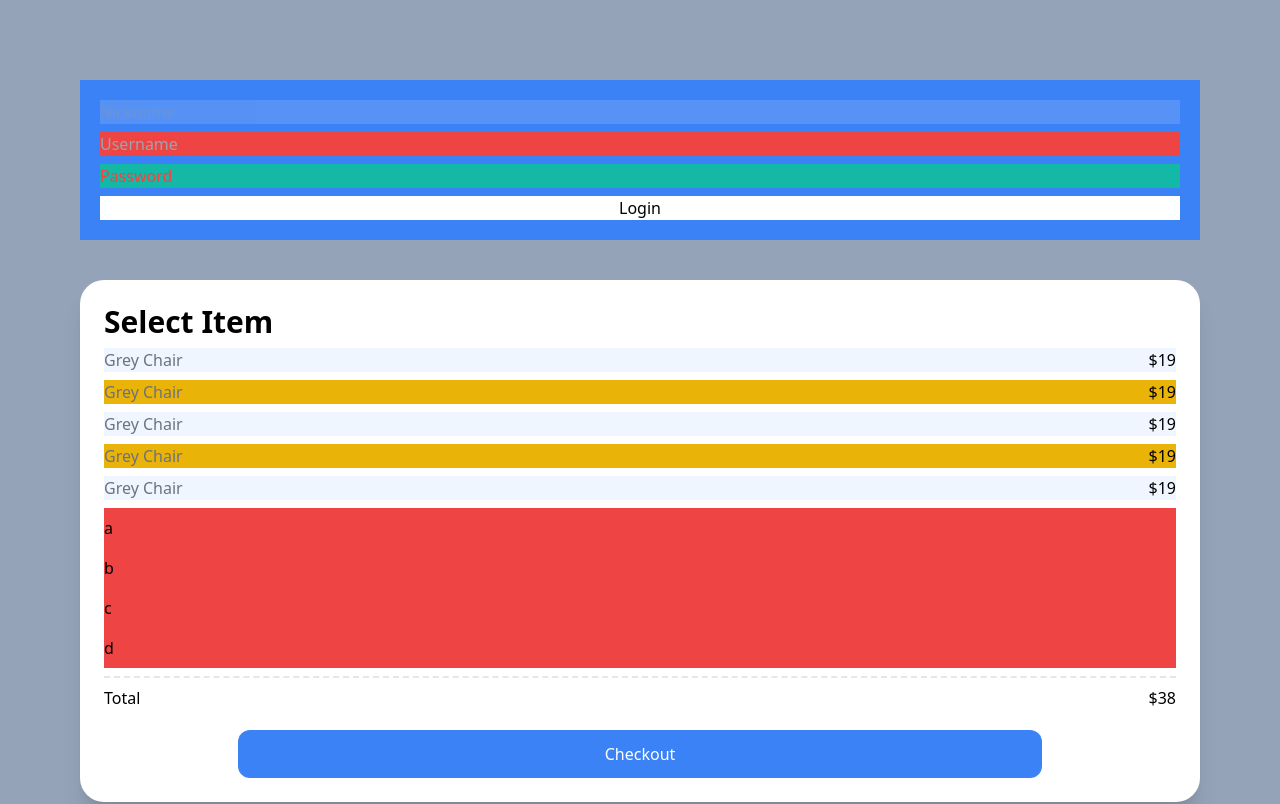
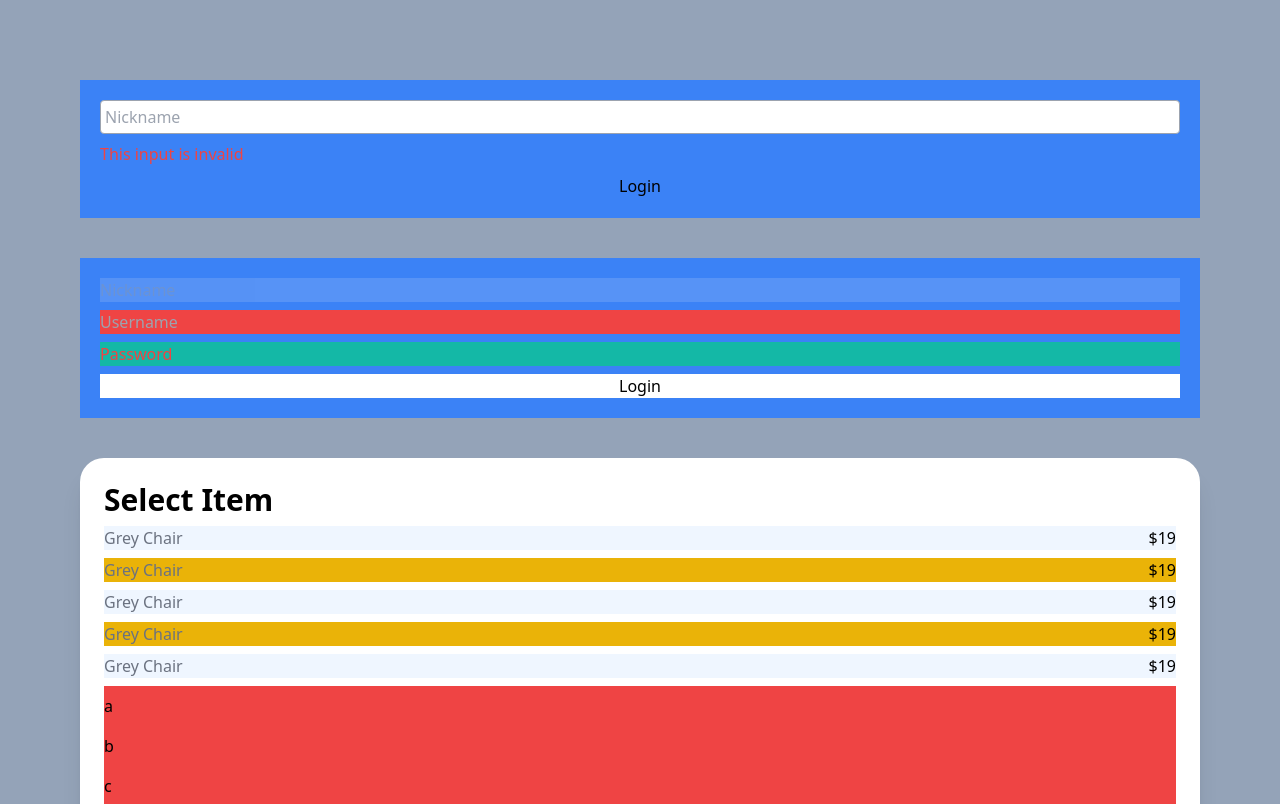
Before and after one commit to PanicBear/IWIL-carrot-market, a Next.js app: page / in a window 1280 px wide. Shown: the top 804 px of the page. Built offline with nearby package versions, Linux system fonts and the light colour scheme.

Commit message:
modifier : peer modifier(sibling)

```diff
--- a/pages/index.tsx
+++ b/pages/index.tsx
@@ -3,6 +3,14 @@
 const Home: NextPage = () => {
   return (
     <div className="bg-slate-400 py-20 px-20 grid gap-10 min-h-screen">
+      <div>
+        <form className="flex flex-col space-y-2 bg-blue-500 p-5">
+          <input type="text" required placeholder="Nickname" className="border p-1 peer border-gray-400 rounded" />
+          <span className="hidden peer-invalid:block peer-invalid:text-red-500">This input is invalid</span>
+          <span className="hidden peer-valid:block peer-valid:text-teal-500">Awesome username</span>
+          <input type="submit" value="Login" className="" />
+        </form>
+      </div>
       <div>
         <form className="flex flex-col space-y-2 bg-blue-500 p-5 focus-within:bg-blue-100">
           <input type="text" disabled placeholder="Nickname" className="disabled:opacity-50" />
```
